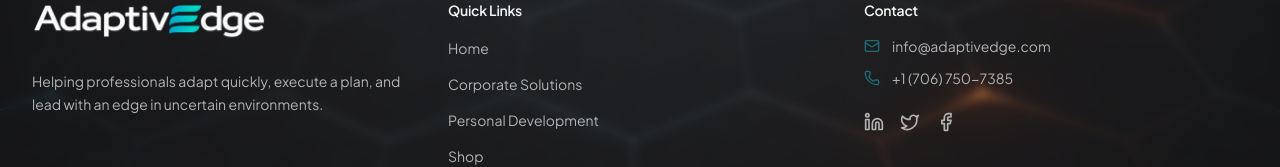
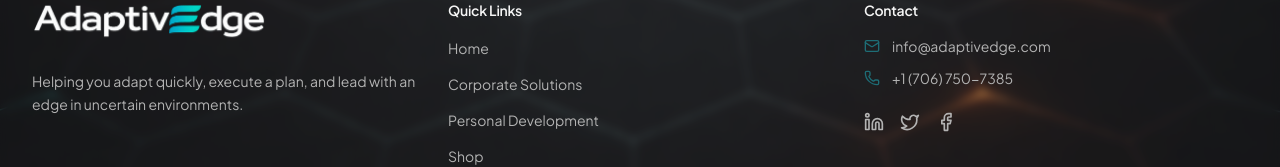
Before and after one commit to erikscomputers/adaptiveEDGE-site, a React (Vite) app: page / in a window 1280 px wide. Shown: the part 2306-2473 px from the top of the page. Built offline with nearby package versions, Linux system fonts and the light colour scheme; the HTML template or start-up script is replaced by a standard one.

Commit message:
update to footer

```diff
--- a/src/components/Footer.jsx
+++ b/src/components/Footer.jsx
@@ -13,7 +13,7 @@ const Footer = () => {
   alt="AdaptivEdge Logo"  className="h-10 w-auto" />
             </Link>
             <p className="text-sm text-muted-foreground leading-relaxed max-w-[45ch]">
-              Helping professionals adapt quickly, execute a plan, and lead with an edge in uncertain environments.
+              Helping you adapt quickly, execute a plan, and lead with an edge in uncertain environments.
             </p>
           </div>
 
```
